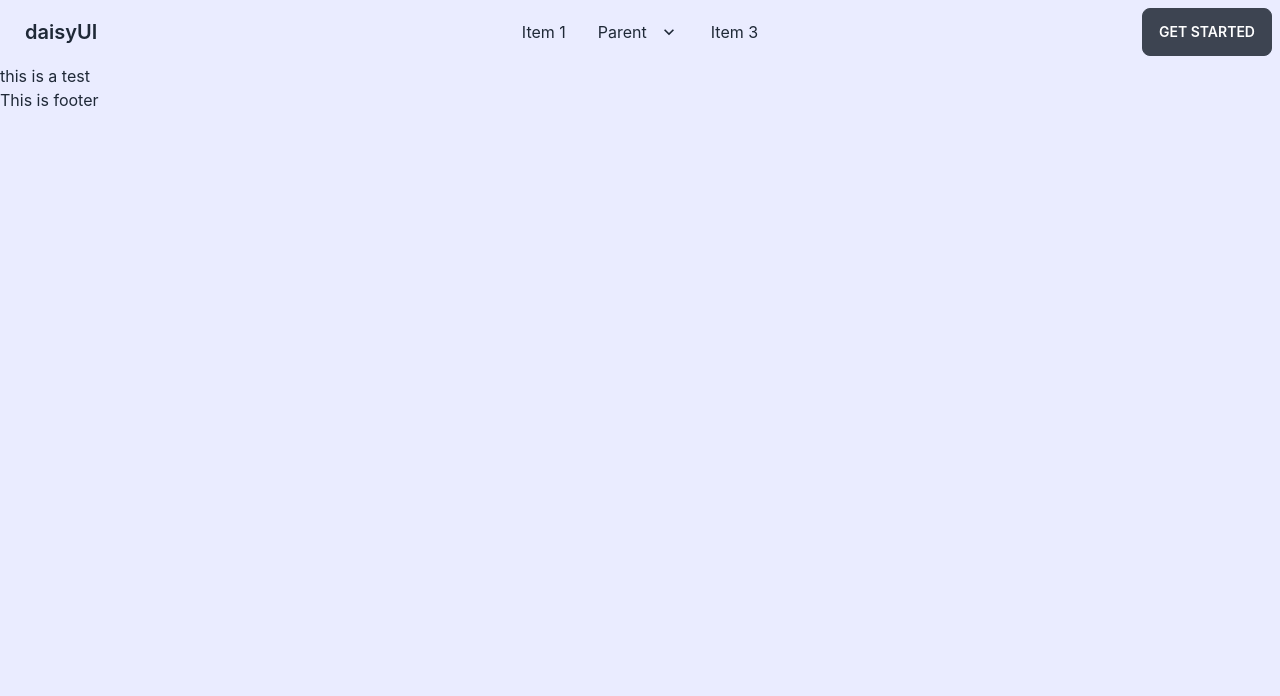
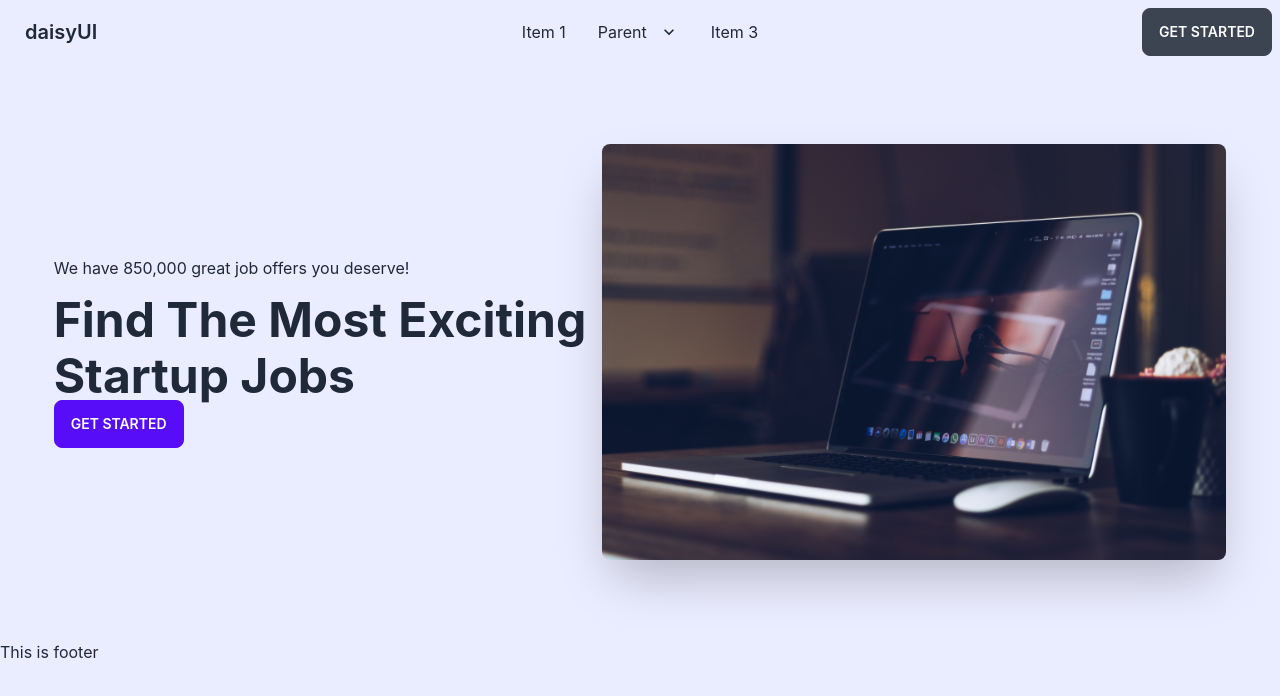
Before and after one commit to Sayeednayeem1/job-finder, a React (Create React App) app: page / in a window 1280 px wide. Shown: the top 696 px of the page. Built offline with nearby package versions, Linux system fonts and the light colour scheme.

Commit message:
Added Banner component in the Home route

```diff
--- a/src/Pages/Home/Banner/Banner.js
+++ b/src/Pages/Home/Banner/Banner.js
@@ -1,11 +1,23 @@
 import React from 'react';
 import banner from '../../../assets/Images/Banner.jpg';
-
+import './Banner.css';
 const Banner = () => {
     return (
-        <div>
-            <h1>this is a test</h1>
-        </div>
+        <header>
+            <div className='my-16'>
+                <div className="hero">
+                    <div className="hero-content flex-col lg:flex-row-reverse">
+                        <img src={banner} className="lg:w-1/2 rounded-lg shadow-2xl" alt='' />
+                        <div>
+                            <p className='mb-4'>We have 850,000 great job offers you deserve!</p>
+                            <h1 className="text-5xl font-bold">Find The Most Exciting</h1>
+                            <h1 className="text-5xl font-bold mt-2">Startup Jobs</h1>
+                            <button className="btn btn-primary">Get Started</button>
+                        </div>
+                    </div>
+                </div>
+            </div>
+        </header>
     );
 };
 
--- a/src/Pages/Shared/Navbar/Navbar.js
+++ b/src/Pages/Shared/Navbar/Navbar.js
@@ -2,7 +2,7 @@ import React from 'react';
 
 const Navbar = () => {
     return (
-        <div>
+        <div className='max-w-[1440px] mx-auto'>
             <div className="navbar">
                 <div className="navbar-start">
                     <div className="dropdown">
```
Also changed, not shown: src/Pages/Home/Banner/Banner.css (added).
